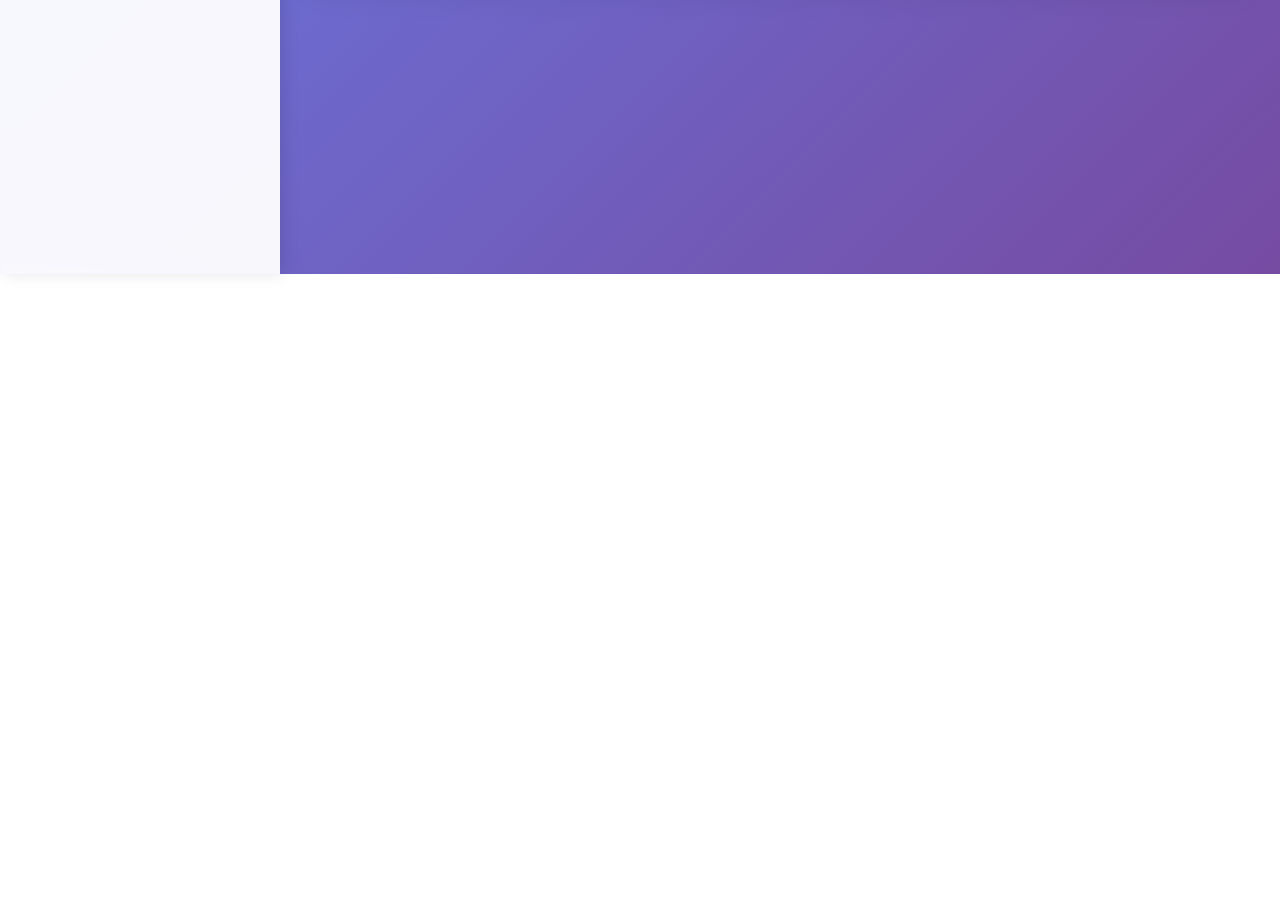
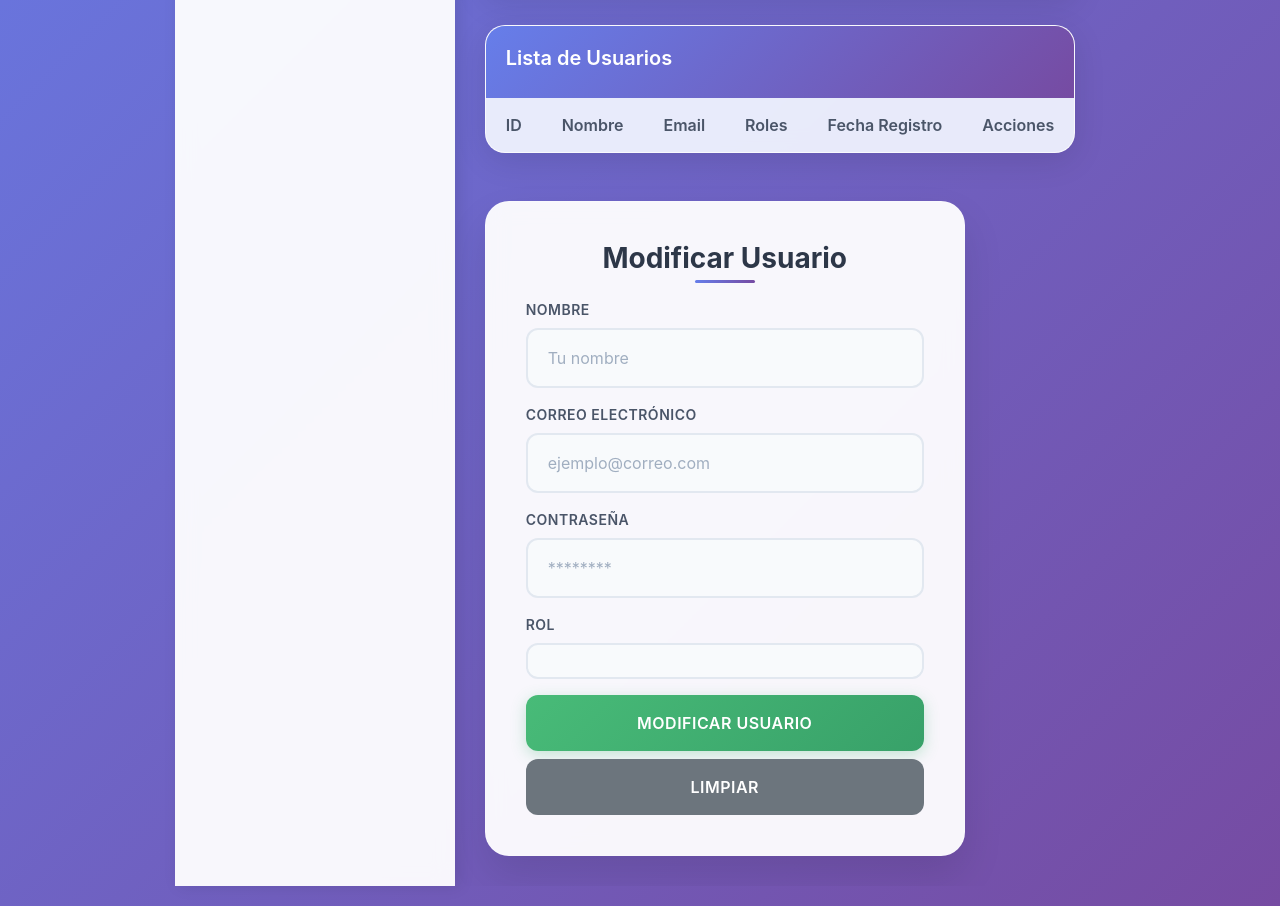
Before and after one commit to adrikaso/Trabajo-Programacion-3, a website: page frontend/menuAdmin.html in a window 1280 px wide. Shown: the part 526-1432 px from the top of the page. Before the commit the page ends 800 px from the top, so only its background shows below. Drawn offline with nearby package versions, Linux system fonts and the light colour scheme; no server answers; sample sign-in values are in the browser's storage.

Commit message:
imlementacion de form para actualizar un usuario

```diff
--- a/frontend/menuAdmin.html
+++ b/frontend/menuAdmin.html
@@ -8,6 +8,9 @@
     <link rel="stylesheet" href="https://cdn.jsdelivr.net/npm/bootstrap@5.3.3/dist/css/bootstrap.min.css">
     <link href="https://cdnjs.cloudflare.com/ajax/libs/font-awesome/6.0.0/css/all.min.css" rel="stylesheet">
     <link rel="stylesheet" href="assets/css/menuAdmin.css">
+
+    <link rel="stylesheet" href="https://cdn.jsdelivr.net/npm/bootstrap@5.3.3/dist/css/bootstrap.min.css">
+    <link rel="stylesheet" href="/frontend/assets/css/formCreateUser.css">
 </head>
 
 <body>
@@ -103,6 +106,38 @@
                         </table>
                     </div>
                 </div>
+
+
+                <div class="login-container mt-5">
+                    <h2 class="text-center mb-4">Modificar Usuario</h2>
+                    <form id="createUserForm" action="/usuarios" method="POST">
+                        <div class="mb-3">
+                            <label for="name" class="form-label">Nombre</label>
+                            <input type="text" class="form-control" id="user-name" name="name" placeholder="Tu nombre" required>
+                        </div>
+                        <div class="mb-3">
+                            <label for="emailCreate" class="form-label">Correo electrónico</label>
+                            <input type="email" class="form-control" id="user-emailCreate" name="email" placeholder="ejemplo@correo.com" required>
+                        </div>
+                        <div class="mb-3">
+                            <label for="passwordCreate" class="form-label">Contraseña</label>
+                            <input type="password" class="form-control" id="user-passwordCreate" name="password" placeholder="********" required>
+                        </div>
+
+                        <!--carga de roles dinamicamente -->
+                        <div class="mb-3">
+                            <label class="form-label">Rol</label>
+                            <div id="roleCheckboxContainer">
+                                <!-- roles desde el back -->
+                            </div>
+                        </div>
+
+                        <button type="submit" class="btn btn-success w-100" id="btnUpdateUser">Modificar Usuario</button>
+                    </form>
+                    <button class="btn btn-secondary w-100 mt-2" id="btnFormReset">limpiar</button>
+                </div>
+
+
             </div>
 
             <!-- Productos Section -->
@@ -209,7 +244,7 @@
                                         class="btn btn-warning-custom btn-custom">
                                         <i class="fas fa-plus me-1"></i>Crear Producto
                                     </button>
-                                     <button type="button" id="btnUpdateProduct" class="btn btn-success-custom">
+                                    <button type="button" id="btnUpdateProduct" class="btn btn-success-custom">
                                         <i class="fas fa-edit me-1"></i>Editar Producto
                                     </button>
                                     <!-- <button type="button" id="btnTestDeleteProduct"
```
